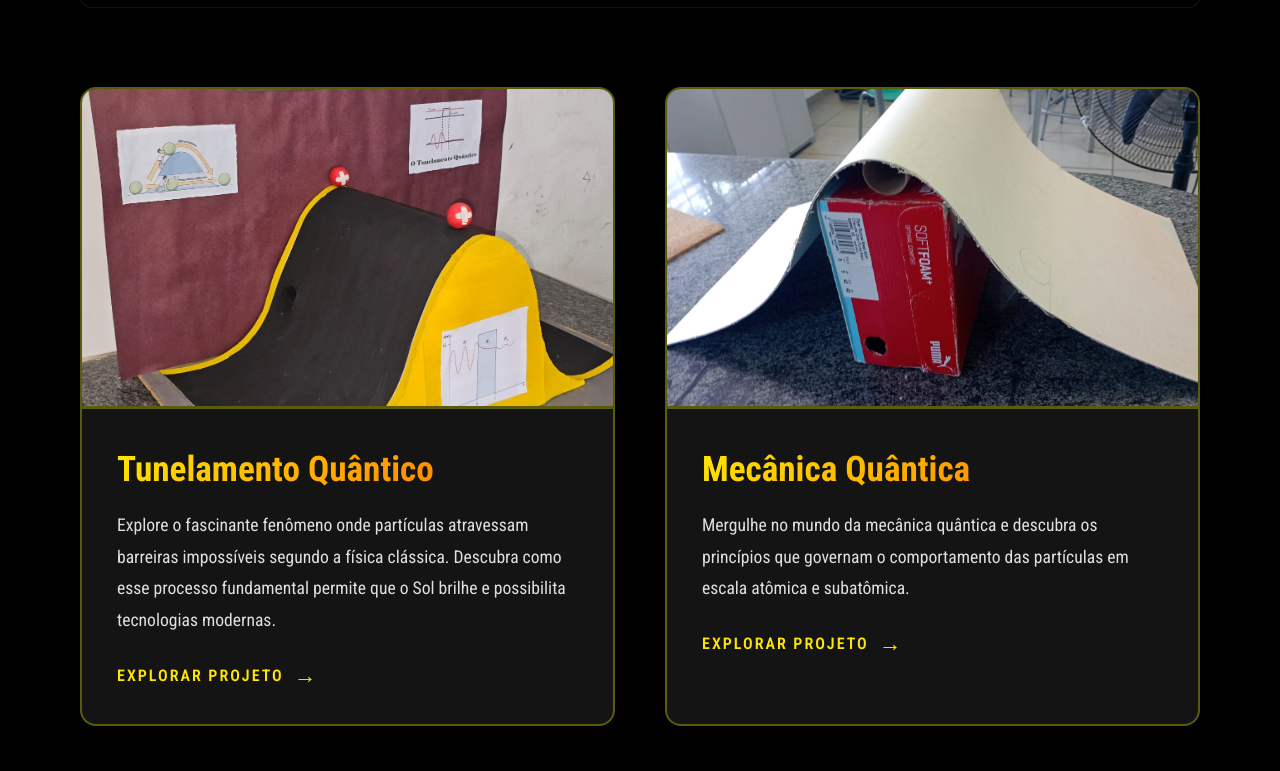
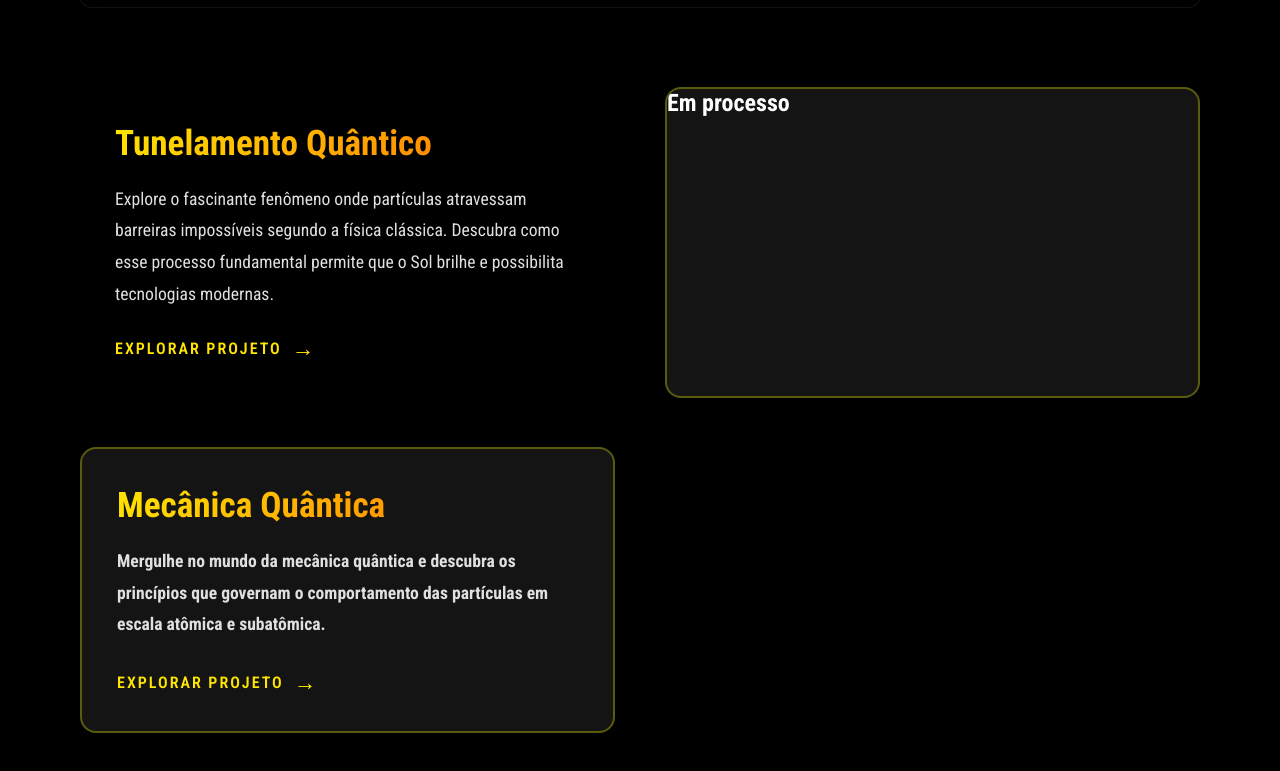
Before and after one commit to Kkluixz/feira-de-ciencias2, a plain HTML site: page index.html in a window 1280 px wide. Shown: the part 1183-1954 px from the top of the page. Drawn offline with Linux system fonts and the light colour scheme; a web font is replaced by a local one.

Commit message:
Update index.html

```diff
--- a/index.html
+++ b/index.html
@@ -406,8 +406,7 @@
                 <h2 class="section-title">Escolha um Projeto para Explorar</h2>
             </div>
             <div class="options-grid">
-                <a href="Tunelamento.html" class="option-card">
-                    <img src="Css/Assets/barreiracapa.jpeg" alt="Tunelamento Quântico" class="option-card-image">
+
                     <div class="option-card-content">
                         <h3 class="option-card-title">Tunelamento Quântico</h3>
                         <p class="option-card-description">Explore o fascinante fenômeno onde partículas atravessam barreiras impossíveis segundo a física clássica. Descubra como esse processo fundamental permite que o Sol brilhe e possibilita tecnologias modernas.</p>
@@ -415,8 +414,8 @@
                     </div>
                 </a>
                 <a href="Mecanica.html" class="option-card">
-                    <img src="Css/Assets/Placeholder.jpeg" alt="Mecânica Quântica" class="option-card-image">
-                    <div class="option-card-content">
+                   <h1> Em processo <h1/>
+                     <div class="option-card-content">
                         <h3 class="option-card-title">Mecânica Quântica</h3>
                         <p class="option-card-description">Mergulhe no mundo da mecânica quântica e descubra os princípios que governam o comportamento das partículas em escala atômica e subatômica.</p>
                         <span class="option-card-link">Explorar Projeto</span>
```
